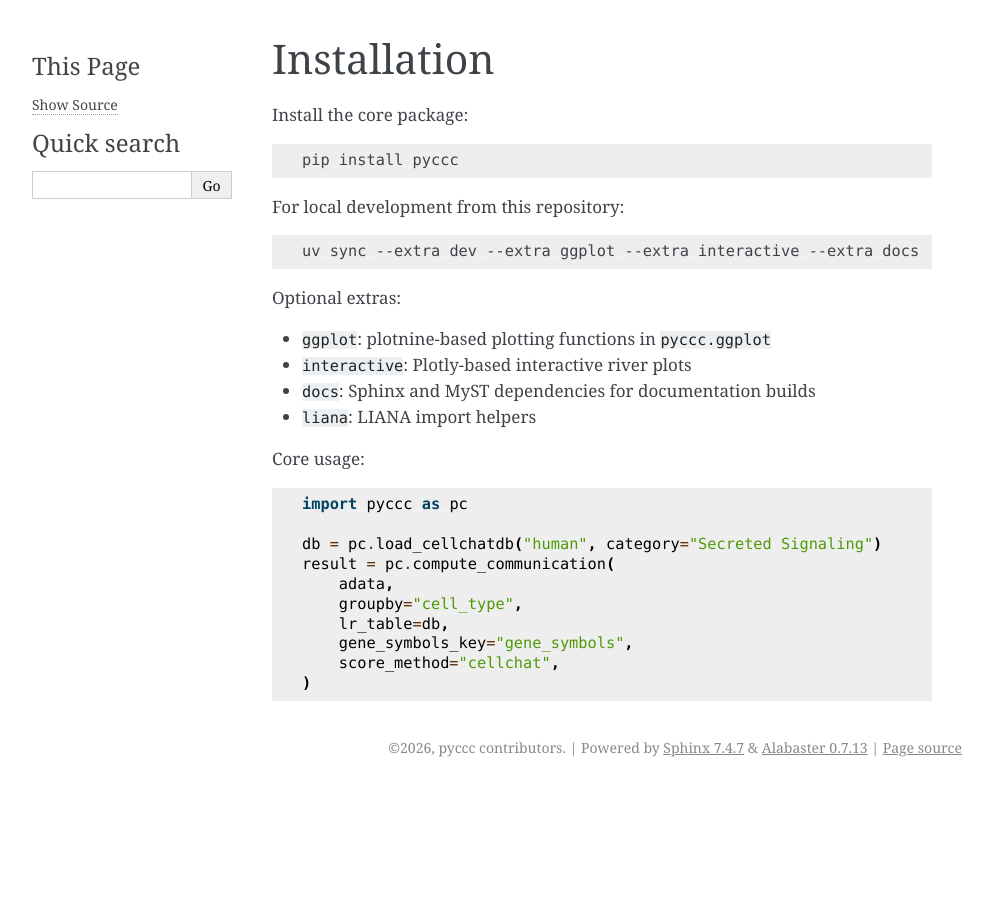
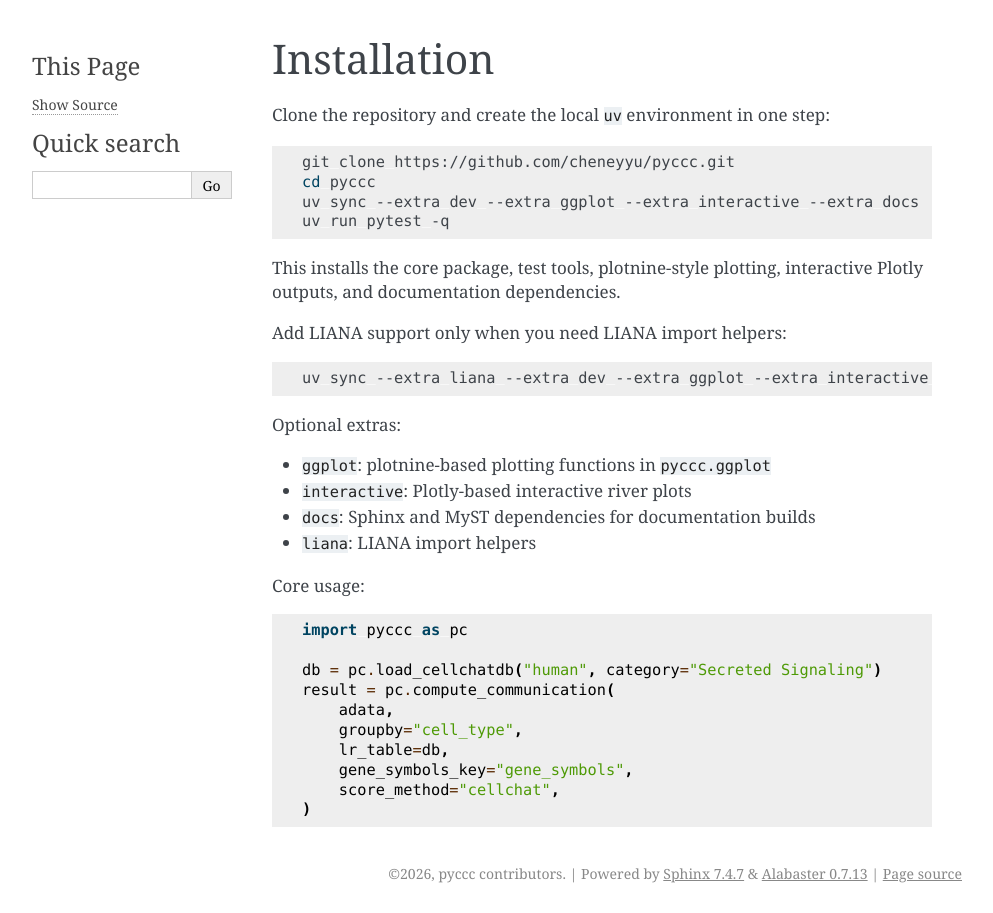
Before and after one commit to cheneyyu/pyccc, a Sphinx documentation site: the page built from docs/installation.md, in a window 1280 px wide. Shown: the whole page, without its empty margins (148-1141 px from the left). Built offline with Sphinx 7.4.7, drawn with Linux system fonts in a browser that asks for light colours.

Commit message:
Clarify clone and uv installation

````diff
--- a/docs/installation.md
+++ b/docs/installation.md
@@ -1,15 +1,21 @@
 # Installation
 
-Install the core package:
+Clone the repository and create the local `uv` environment in one step:
 
 ```bash
-pip install pyccc
+git clone https://github.com/cheneyyu/pyccc.git
+cd pyccc
+uv sync --extra dev --extra ggplot --extra interactive --extra docs
+uv run pytest -q
 ```
 
-For local development from this repository:
+This installs the core package, test tools, plotnine-style plotting,
+interactive Plotly outputs, and documentation dependencies.
+
+Add LIANA support only when you need LIANA import helpers:
 
 ```bash
-uv sync --extra dev --extra ggplot --extra interactive --extra docs
+uv sync --extra liana --extra dev --extra ggplot --extra interactive --extra docs
 ```
 
 Optional extras:
````
Also changed, not shown: README.md (+10 -15 lines).
